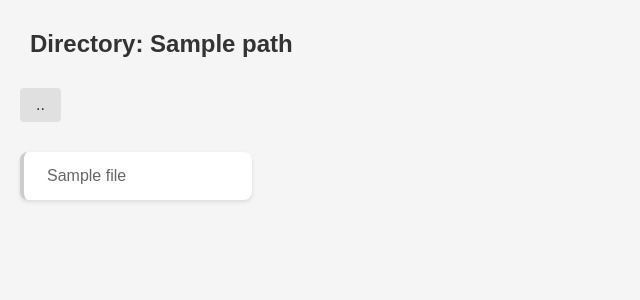
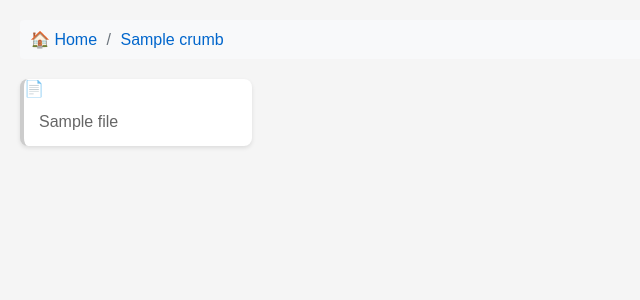
Before and after one commit to sendimarvin/web_sftp, a Flask app: template templates/directory_listing.html in a window 1280 px wide. Shown: the top 300 px of the page, without its empty margins (0-640 px from the left). Run offline with Flask 3, Linux system fonts and the light colour scheme; the template is opened without the code that fills it: most values are stand-ins (such as "Sample title", 1, 10 or a date in 2020).

Commit message:
Add bread crumb

```diff
--- a/app.py
+++ b/app.py
@@ -12,36 +12,66 @@ app.config['BASE_DIR'] = os.getenv('BASE_DIR', 'D:')
 
 @app.route('/')
 def hello_world():
-   return 'Hello World'
+   return 'Login'
 
 
 @app.route('/files/', defaults={'path': ''})
 @app.route('/files/<path:path>')
 def list_files(path):
-    base_dir = app.config['BASE_DIR']  # Change this to your desired directory
-    app.logger.info("base_dir: "+base_dir)
-    abs_path = os.path.join(base_dir, path)
+   base_dir = app.config['BASE_DIR']
+   app.logger.info("base_dir: "+base_dir)
 
-    # Security check to prevent directory traversal
-    if not os.path.abspath(abs_path).startswith(os.path.abspath(base_dir)):
-        return "Access denied", 403
+   # Normalize the path to use forward slashes
+   path = path.replace('\\', '/')
+   abs_path = os.path.join(base_dir, path)
 
-    # If path is a file, send it as download
-    if os.path.isfile(abs_path):
-        return send_file(abs_path, as_attachment=True)
+   # Security check to prevent directory traversal
+   if not os.path.abspath(abs_path).startswith(os.path.abspath(base_dir)):
+      return "Access denied", 403
 
-    # If path is a directory, list contents
-    if os.path.isdir(abs_path):
-        files = []
-        for item in os.listdir(abs_path):
-            full_path = os.path.join(abs_path, item)
-            item_type = 'dir' if os.path.isdir(full_path) else 'file'
-            files.append({'name': item, 'type': item_type})
+   if os.path.isfile(abs_path):
+      return send_file(abs_path, as_attachment=True)
 
+   if os.path.isdir(abs_path):
+      files = []
+      for item in os.listdir(abs_path):
+         full_path = os.path.join(abs_path, item)
+         item_type = 'dir' if os.path.isdir(full_path) else 'file'
 
-        return render_template('directory_listing.html', files=files, path=path)
+         # Create the URL-safe path for this item
+         # Ensure we use the current path as prefix
+         if path:
+               item_path = f"{path}/{item}"
+         else:
+               item_path = item
 
-    return "Not found", 404
+         files.append({
+               'name': item,
+               'type': item_type,
+               'path': item_path
+         })
+
+      # Create breadcrumbs
+      breadcrumbs = []
+      current_path = ''
+      parts = [p for p in path.split('/') if p]  # Filter out empty parts
+
+      for part in parts:
+         if current_path:
+               current_path = f"{current_path}/{part}"
+         else:
+               current_path = part
+         breadcrumbs.append({
+               'name': part,
+               'path': current_path
+         })
+
+      return render_template('directory_listing.html',
+                           files=files,
+                           path=path,
+                           breadcrumbs=breadcrumbs)
+
+   return "Not found", 404
 
 
 if __name__ == '__main__':
--- a/static/css/style.css
+++ b/static/css/style.css
@@ -3,6 +3,10 @@ body {
     margin: 20px;
     background-color: #f5f5f5;
 }
+
+.folder { font-weight: bold; }
+a { text-decoration: none; }
+.breadcrumbs { margin-bottom: 20px; }
 
 h2 {
     color: #333;
@@ -138,3 +142,22 @@ li a[href$=".xls"] i, li a[href$=".xlsx"] i { color: #2E7D32; }
 li a[href$=".jpg"] i, li a[href$=".png"] i, li a[href$=".gif"] i { color: #6A1B9A; }
 li a[href$=".zip"] i, li a[href$=".rar"] i { color: #FF8F00; }
 li a[href$=".txt"] i { color: #424242; }
+
+
+.breadcrumbs {
+    padding: 10px;
+    background-color: #f8f9fa;
+    border-radius: 4px;
+    margin-bottom: 20px;
+}
+.breadcrumb-item {
+    color: #0066cc;
+    text-decoration: none;
+}
+.breadcrumb-item:hover {
+    text-decoration: underline;
+}
+.separator {
+    color: #6c757d;
+    margin: 0 5px;
+}
--- a/templates/directory_listing.html
+++ b/templates/directory_listing.html
@@ -3,25 +3,24 @@
 <head>
     <title>Web SFTP</title>
     <link rel="stylesheet" href="{{ url_for('static', filename='css/style.css') }}">
-    <style>
-        .folder { font-weight: bold; }
-        a { text-decoration: none; }
-    </style>
 </head>
 <body>
-    <h2>Directory: {{ path if path else '/' }}</h2>
-    {% if path %}
-    <p><a href="{{ '../' }}">..</a></p>
-    {% endif %}
+    <div class="breadcrumbs">
+        <a href="/files/" class="breadcrumb-item">🏠 Home</a>
+        {% for crumb in breadcrumbs %}
+            <span class="separator">/</span>
+            <a href="/files/{{ crumb.path }}" class="breadcrumb-item">{{ crumb.name }}</a>
+        {% endfor %}
+    </div>
+
     <ul>
     {% for file in files %}
-        <li>
-            <a href="{{ file.name }}"
-            {{ 'class="folder"' if file.type == 'dir' }}
-            title="{{ file.name }}{{ '/' if file.type == 'dir' }}">
-                <i class="{{ 'fas fa-folder' if file.type == 'dir' else 'fas fa-file' }}"></i>
-                {{ file.name }}{{ '/' if file.type == 'dir' }}
-            </a>
+        <li class="{{ 'folder' if file.type == 'dir' else 'file' }}">
+            {% if file.type == 'dir' %}
+                📁 <a href="/files/{{ file.path }}" class="folder">{{ file.name }}/</a>
+            {% else %}
+                📄 <a href="/files/{{ file.path }}">{{ file.name }}</a>
+            {% endif %}
         </li>
     {% endfor %}
     </ul>
```
Also changed, not shown: 1 other file.
